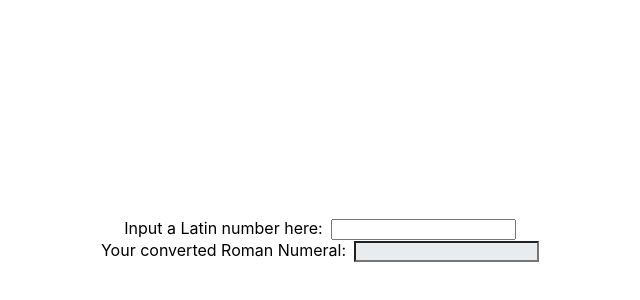
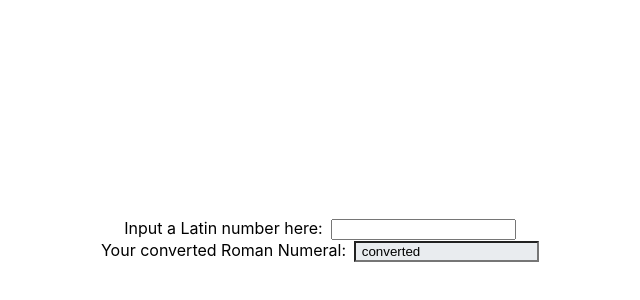
Before and after one commit to deniskaber/roman-calculator, a Next.js app: page / in a window 1280 px wide. Shown: the part 160-460 px from the top of the page, without its empty margins (320-960 px from the left). Built offline with nearby package versions, Linux system fonts and the light colour scheme.

Commit message:
Add number convertation simplified test

```diff
--- a/package.json
+++ b/package.json
@@ -16,7 +16,7 @@
   "devDependencies": {
     "@testing-library/jest-dom": "5.16.4",
     "@testing-library/react": "13.2.0",
-    "@testing-library/user-event": "14.2.0",
+    "@testing-library/user-event": "^14.4.3",
     "@types/react": "18.0.9",
     "jest": "28.1.0",
     "jest-environment-jsdom": "28.1.0",
--- a/pages/Home/Home.tsx
+++ b/pages/Home/Home.tsx
@@ -5,6 +5,8 @@ import { useState } from 'react';
 
 export default function Home() {
   const [numberText, setNumberText] = useState('');
+
+  const convertedNumber = numberText + ' converted';
 
   return (
     <div className={styles.container}>
@@ -25,7 +27,11 @@ export default function Home() {
 
         <label>
           Your converted Roman Numeral:
-          <input className={styles['number-input']} readOnly />
+          <input
+            className={styles['number-input']}
+            value={convertedNumber}
+            readOnly
+          />
         </label>
       </main>
     </div>
```
Also changed, not shown: 2 other files (tests, documents, lock files or other folders).
